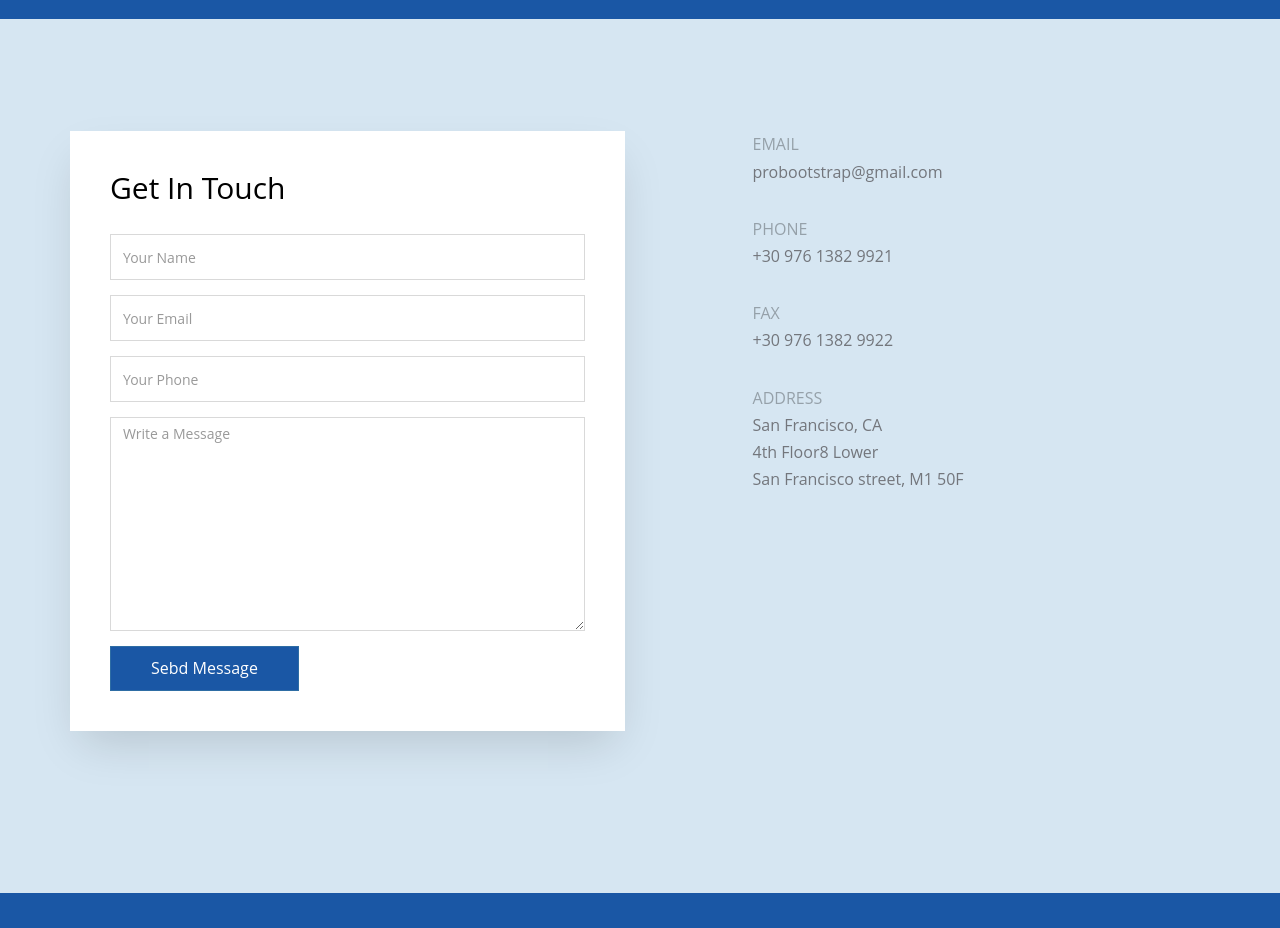
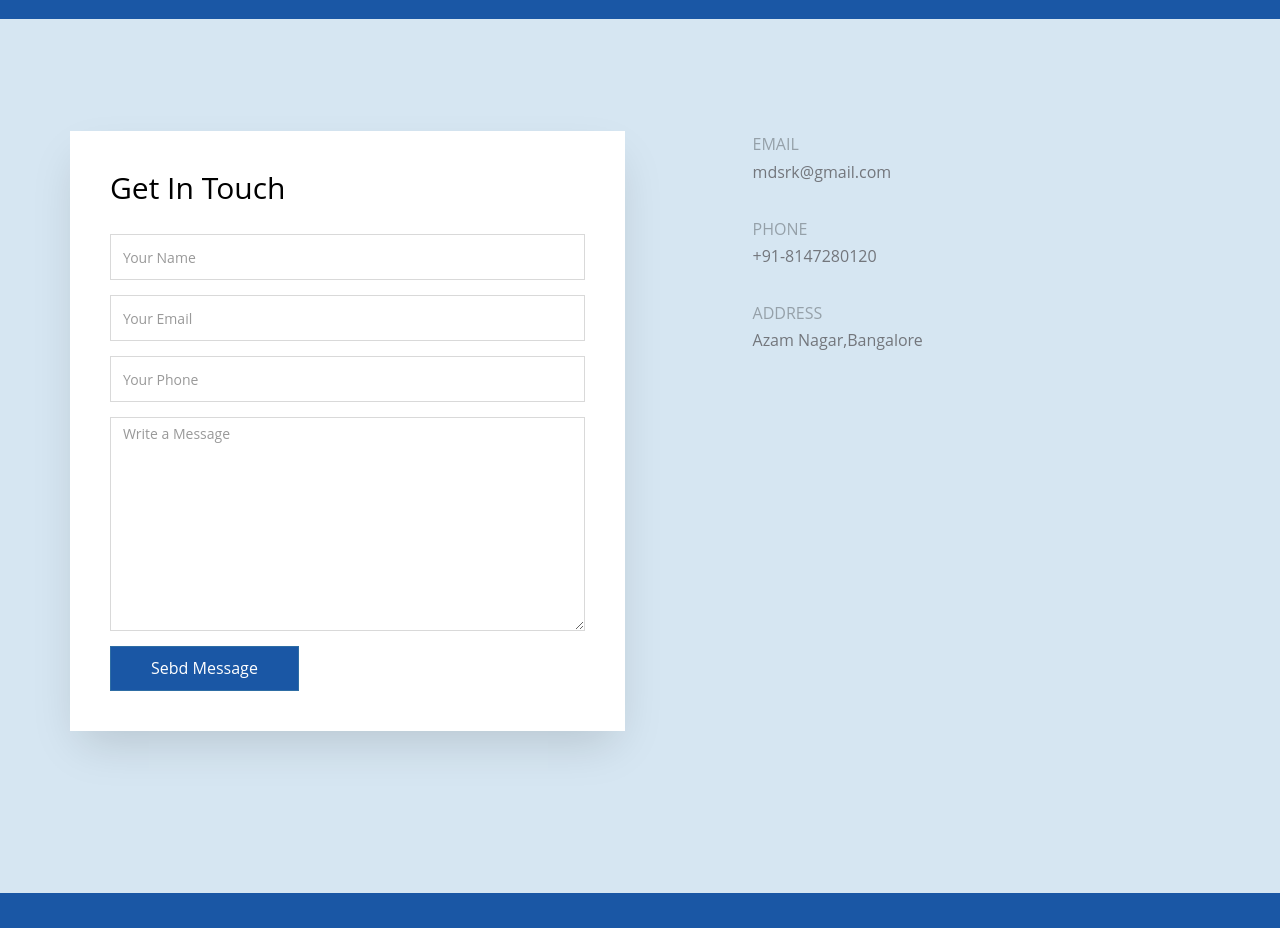
Before and after one commit to mdsrk/my-personal-website, a website: page index.html in a window 1280 px wide. Shown: the part 8860-9788 px from the top of the page. Drawn offline with Linux system fonts and the light colour scheme; files whose address does not match are found by name.

Commit message:
Contact Details change

```diff
--- a/index.html
+++ b/index.html
@@ -411,21 +411,19 @@
             <ul class="probootstrap-contact-details">
               <li>
                 <span class="text-uppercase">Email</span>
-                probootstrap@gmail.com
+                mdsrk@gmail.com
               </li>
               <li>
                 <span class="text-uppercase">Phone</span>
-                +30 976 1382 9921
+                +91-8147280120
               </li>
-              <li>
+             <!--  <li>
                 <span class="text-uppercase">Fax</span>
                 +30 976 1382 9922
-              </li>
+              </li> -->
               <li>
                 <span class="text-uppercase">Address</span>
-                San Francisco, CA <br>
-                4th Floor8 Lower  <br>
-                San Francisco street, M1 50F
+              Azam Nagar,Bangalore
               </li>
             </ul>
           </div>
```
